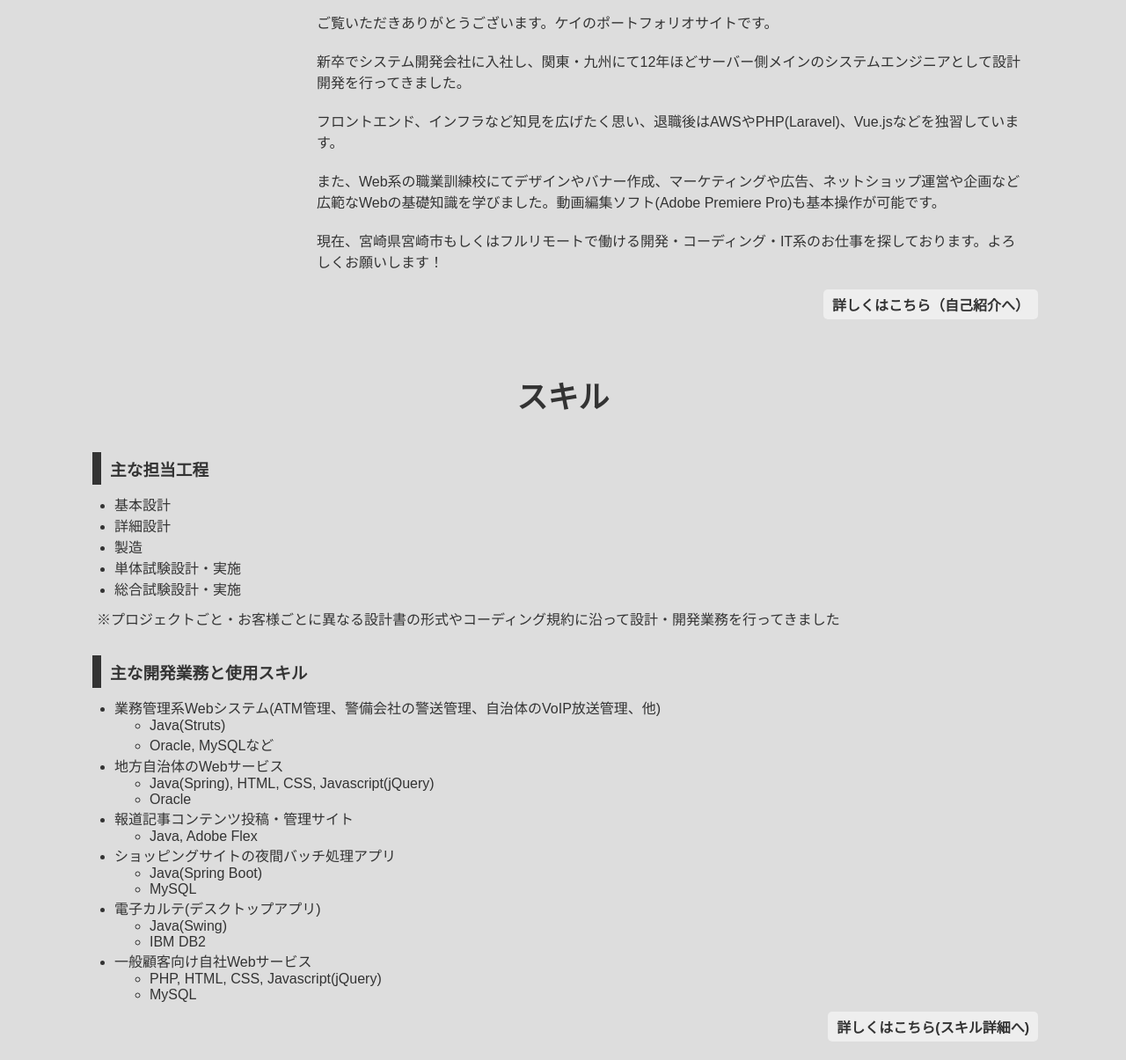
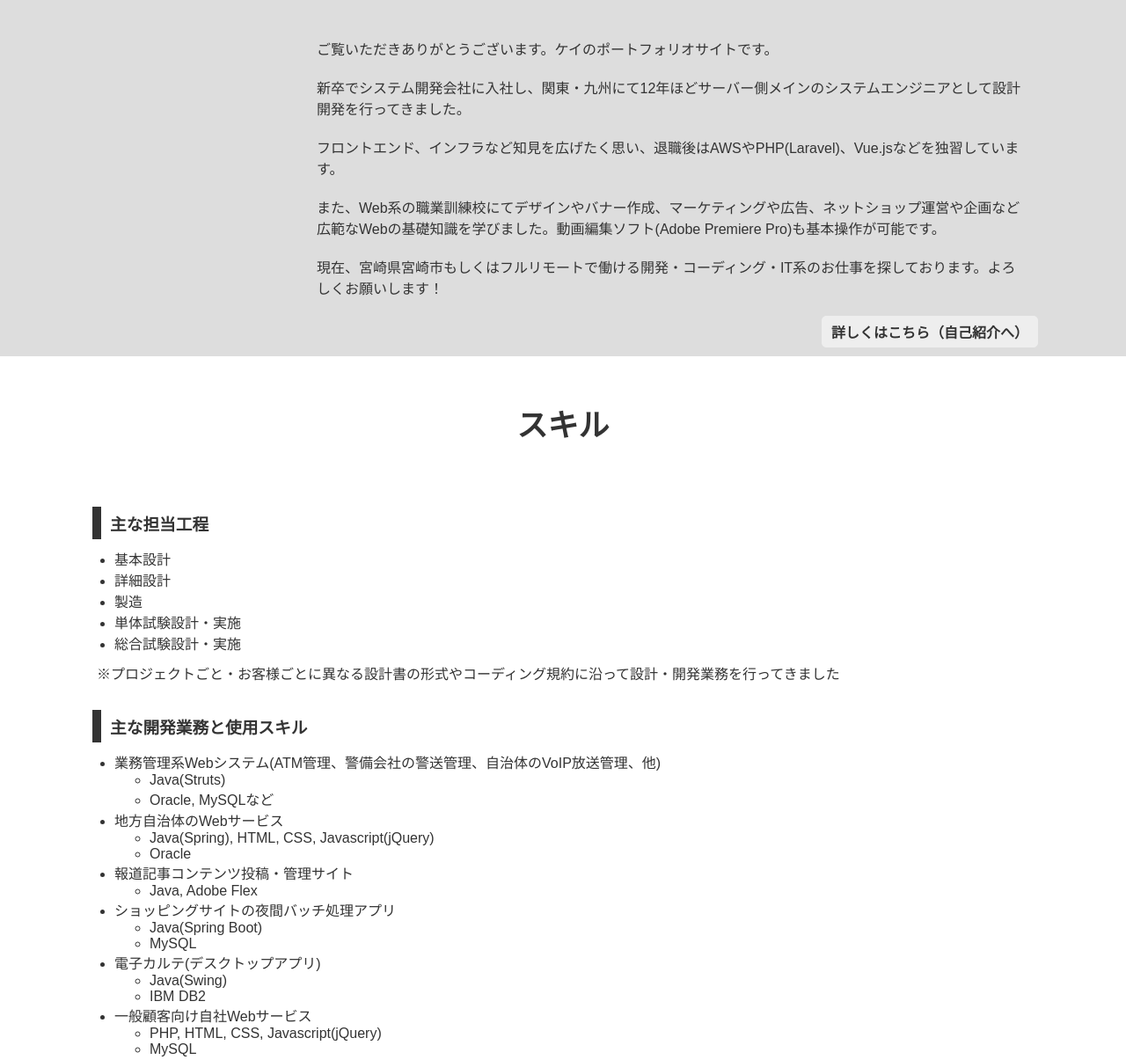
Before and after one commit to mkdev-works/portfolio, a Gatsby site: page / in a window 1280 px wide. Shown: the part 218-1423 px from the top of the page at 88% size. Built offline with nearby package versions, Linux system fonts and the light colour scheme; Gatsby itself is replaced by a stand-in of ours.

Commit message:
スタイルを変更

```diff
--- a/src/styles/main.scss
+++ b/src/styles/main.scss
@@ -8,15 +8,19 @@ main {
   background-color: #dddddd;
 
   .content-container {
-    margin: 50px 0px;
 
+    &:nth-child(even) {
+      background-color: #ffffff;
+    }
 
 
     // タイトル
     h2 {
       font-size: 35px;
       text-align: center;
-      margin: 20px 0px;
+      padding-top: 50px;
+      padding-bottom: 50px;
+
     }
 
     h3 {
@@ -65,16 +69,18 @@ main {
       display: inline-block;
       padding: 5px 10px;
       color: #333333;
+      border: 1px solid #eeeeee;
+      background-color: #eeeeee;
       font-weight: bold;
       text-decoration: none;
-      background-color: #eeeeee;
       border-radius: 5px;
 
       &:hover {
         // text-decoration: underline;
-        color: #222222;
+        color: #888888;
+        border: 1px solid #eeeeee;
         background-color: #ffffff;
-        filter: drop-shadow(0px 0px 2px rgba(58, 58, 58, 0.199));
+        filter: drop-shadow(1px 1px 2px rgba(58, 58, 58, 0.5));
       }
     }
   }
```
